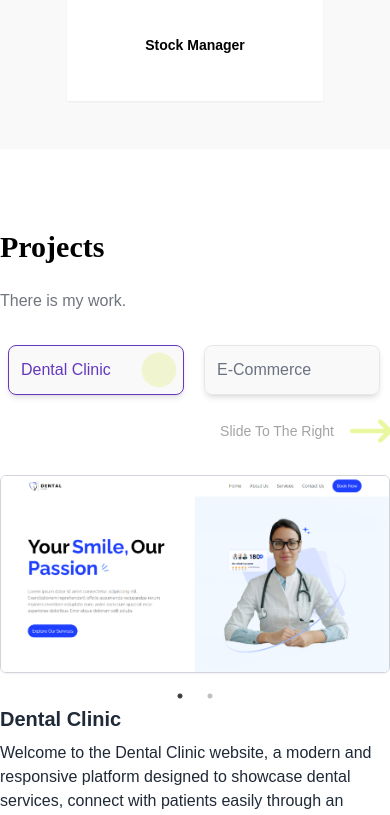
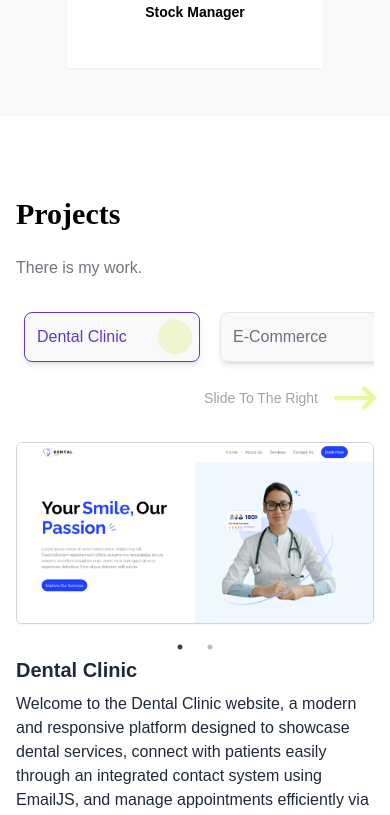
Before and after one commit to Meriemchm/ch-react-self-portfolio, a React (Vite) app in the folder client/: page / in a window 390 px wide. Shown: the part 4463-5278 px from the top of the page. Built offline with nearby package versions, Linux system fonts and the light colour scheme; no server answers; a web font is replaced by a local one.

Commit message:
Add padding to Projects and Skills components for improved layout

```diff
--- a/client/src/components/Projects/Projects.jsx
+++ b/client/src/components/Projects/Projects.jsx
@@ -7,7 +7,7 @@ import { FaGithub } from "react-icons/fa";
 const Projects = () => {
   return (
     <div name="projects" className="bg-white w-full min-h-screen">
-      <div className="max-w-screen-lg py-12 mx-auto  flex flex-col items-start w-full h-full ">
+      <div className="max-w-screen-lg py-12 mx-auto px-4 md:px-0  flex flex-col items-start w-full h-full ">
         <Title
           icon={<GoProjectSymlink size={40} className="text-white" />}
           title="Projects"
--- a/client/src/components/Skills/Skills.jsx
+++ b/client/src/components/Skills/Skills.jsx
@@ -14,7 +14,7 @@ const Skills = () => {
 
   return (
     <div name="skills" className="bg-white w-full">
-      <div className="max-w-screen-lg mx-auto py-12 flex flex-col w-full min-h-screen">
+      <div className="max-w-screen-lg mx-auto py-12 px-4 md:px-0 flex flex-col w-full min-h-screen">
         <Title
           icon={<GiSkills size={40} className="text-white" />}
           title="Skills"
```
